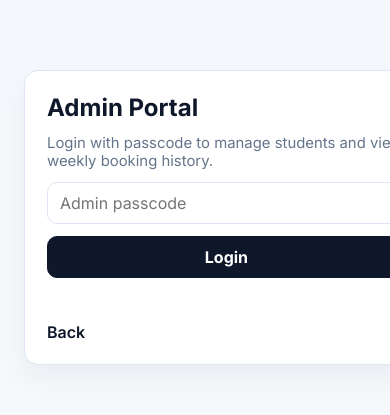
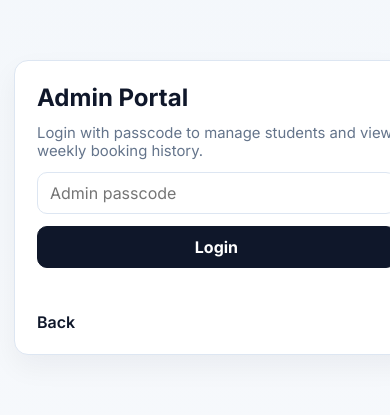
Before and after one commit to onepage9725/novahausshuttle, a website: page public/adminportal.html in a window 390 px wide. Shown: the part 229-644 px from the top of the page. Drawn offline with Linux system fonts and the light colour scheme.

Commit message:
Widen admin layouts for better desktop use

```diff
--- a/public/adminportal.html
+++ b/public/adminportal.html
@@ -23,14 +23,14 @@
         background: linear-gradient(180deg, #f3f7fb 0%, var(--bg) 100%);
         color: var(--ink);
         display: block;
-        padding: 24px;
+        padding: 20px;
       }
       body.auth-screen {
         display: grid;
         place-items: center;
       }
       .shell {
-        width: min(860px, 94vw);
+        width: min(1280px, 96vw);
         margin: 0 auto;
         display: grid;
         gap: 14px;
@@ -198,6 +198,10 @@
         font-weight: 600;
       }
       @media (max-width: 900px) {
+        body {
+          padding: 14px;
+        }
+
         .row-3 {
           grid-template-columns: 1fr;
         }
```
Also changed, not shown: public/adminhistory.html (+1 -1 lines).
